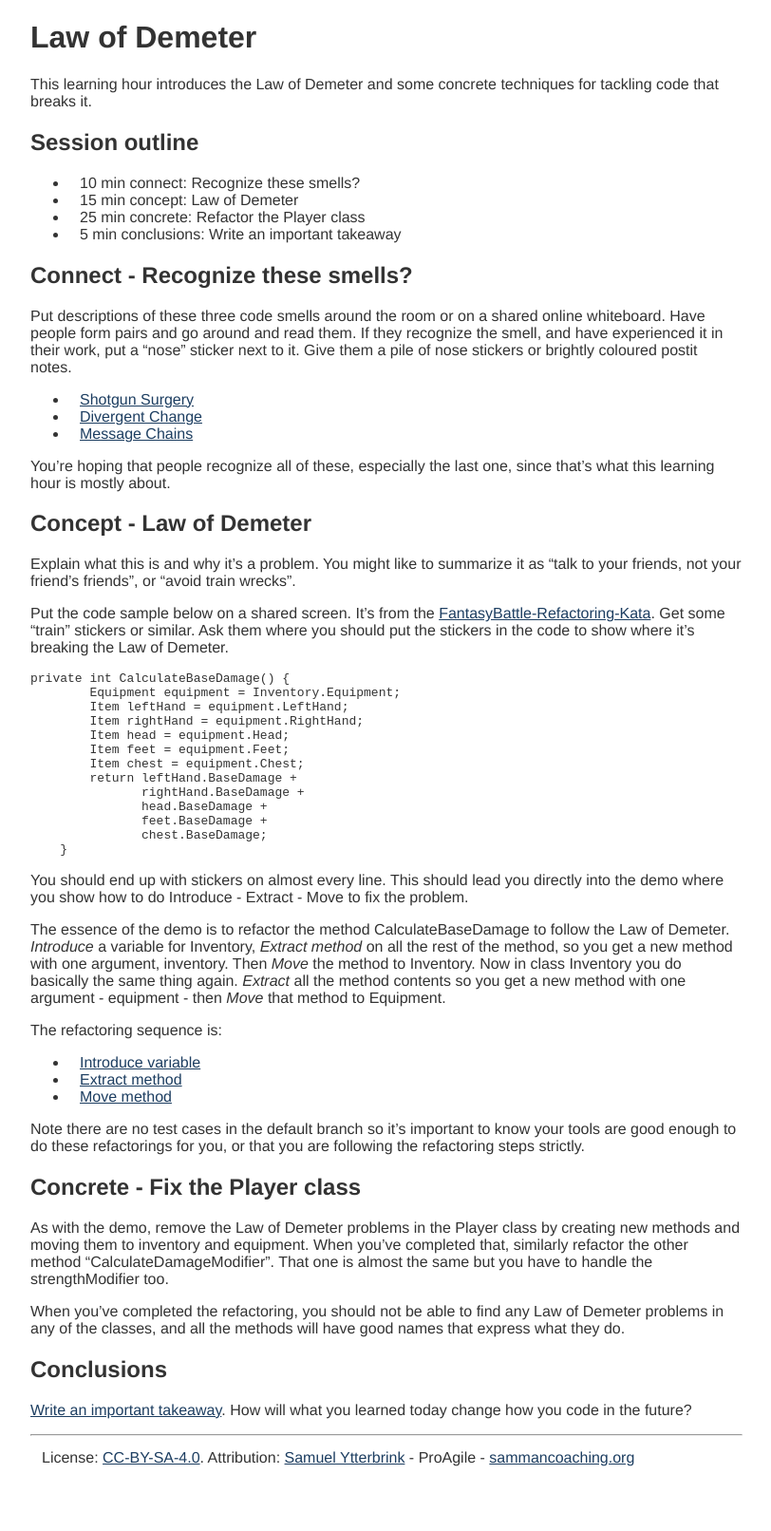
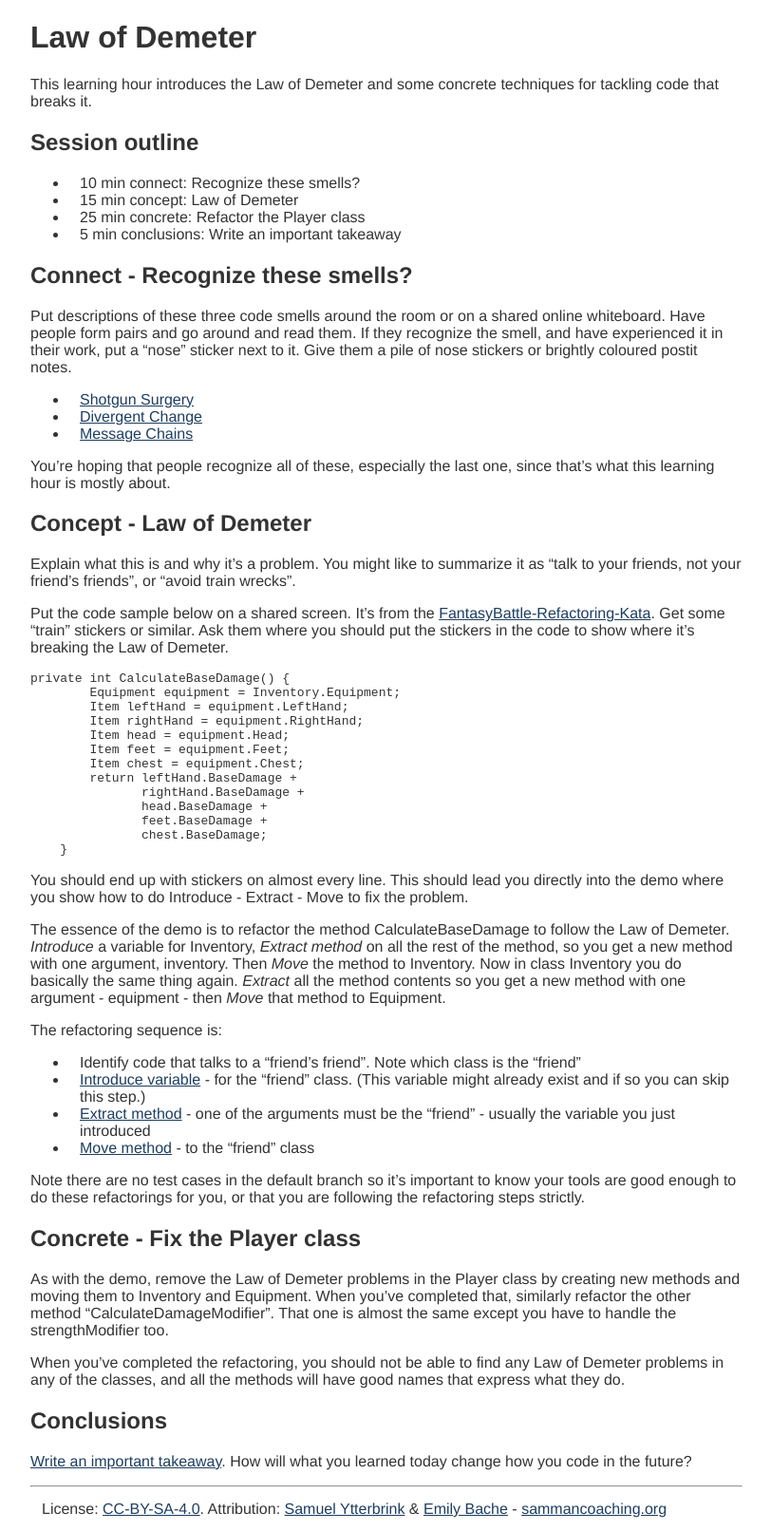
Before and after one commit to sammancoaching/website, a Jekyll site: the page built from _learning_hours/refactoring/law_of_demeter.md, in a window 1280 px wide. Shown: the whole page at 95% size, without its empty margins (233-1045 px from the left). Built offline with Jekyll 4.4.1, drawn with Linux system fonts in a browser that asks for light colours; before the commit the page ends 1558 px from its top, so only the background shows below that.

Commit message:
samuel thought it ok if I was also credited on this lh

```diff
--- a/_learning_hours/refactoring/law_of_demeter.md
+++ b/_learning_hours/refactoring/law_of_demeter.md
@@ -53,14 +54,15 @@ You should end up with stickers on almost every line. This should lead you direc
 The essence of the demo is to refactor the method CalculateBaseDamage to follow the Law of Demeter. _Introduce_ a variable for Inventory, _Extract method_ on all the rest of the method, so you get a new method with one argument, inventory. Then _Move_ the method to Inventory. Now in class Inventory you do basically the same thing again. _Extract_ all the method contents so you get a new method with one argument - equipment - then _Move_ that method to Equipment.
 
 The refactoring sequence is:
-* [Introduce variable]({% link _refactorings/introduce_variable.md %})
-* [Extract method]({% link _refactorings/extract_function.md %})
-* [Move method]({% link _refactorings/move_function.md %})
+* Identify code that talks to a "friend's friend". Note which class is the "friend"
+* [Introduce variable]({% link _refactorings/introduce_variable.md %}) - for the "friend" class. (This variable might already exist and if so you can skip this step.)
+* [Extract method]({% link _refactorings/extract_function.md %}) - one of the arguments must be the "friend" - usually the variable you just introduced
+* [Move method]({% link _refactorings/move_function.md %}) - to the "friend" class
 
 Note there are no test cases in the default branch so it's important to know your tools are good enough to do these refactorings for you, or that you are following the refactoring steps strictly.
 
 ## Concrete - Fix the Player class
-As with the demo, remove the Law of Demeter problems in the Player class by creating new methods and moving them to inventory and equipment. When you've completed that, similarly refactor the other method "CalculateDamageModifier". That one is almost the same but you have to handle the strengthModifier too.
+As with the demo, remove the Law of Demeter problems in the Player class by creating new methods and moving them to Inventory and Equipment. When you've completed that, similarly refactor the other method "CalculateDamageModifier". That one is almost the same except you have to handle the strengthModifier too.
 
 When you've completed the refactoring, you should not be able to find any Law of Demeter problems in any of the classes, and all the methods will have good names that express what they do.
 
```
Also changed, not shown: other parts of _learning_hours/refactoring/law_of_demeter.md (+1 -0 lines).
